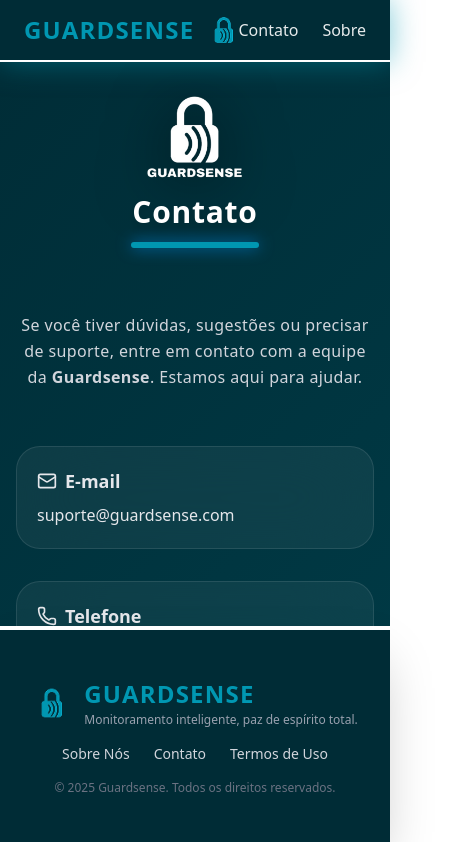
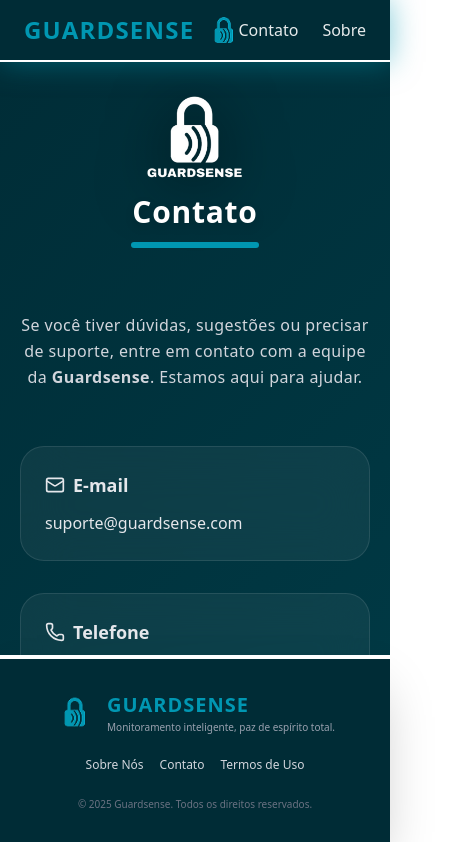
Before and after one commit to HickSouldrow/GUARDSENSE-WEB, a React (Vite) app: page /Contato in a window 390 px wide. Shown: the top 842 px of the page, 454 px wide, since content can reach past the window. Built offline with nearby package versions, Linux system fonts and the light colour scheme.

Commit message:
chore: footer and mobile changes

```diff
--- a/src/components/Principal/Rodape/Rodape.jsx
+++ b/src/components/Principal/Rodape/Rodape.jsx
@@ -1,8 +1,6 @@
 // src/components/Rodape/Rodape.jsx
 import React, { useState, useEffect } from 'react';
 import { Link } from 'react-router-dom';
-
-// Import correto da imagem em src/assets
 import LOGO_WHITE from '../../../assets/Guardsense.png';
 
 const Rodape = () => {
@@ -19,23 +17,38 @@ const Rodape = () => {
 
     window.addEventListener('scroll', handleScroll);
     handleScroll();
-
     return () => window.removeEventListener('scroll', handleScroll);
   }, []);
+
+  // 👉 Adiciona espaço extra quando o rodapé sobe
+  useEffect(() => {
+    const body = document.body;
+    if (!isAtBottom) {
+      body.style.paddingBottom = "120px"; // altura do rodapé + respiro
+    } else {
+      body.style.paddingBottom = "0px";
+    }
+
+    return () => {
+      body.style.paddingBottom = "0px";
+    };
+  }, [isAtBottom]);
 
   return (
     <>
       <footer
         className={`fixed bottom-0 left-0 right-0 z-40 bg-guardsense-darker-blue shadow-2xl
-                    transition-transform duration-300 ${
-                      isAtBottom ? 'translate-y-0' : 'translate-y-full'
-                    }`}
+          transition-transform duration-300
+          ${isAtBottom ? 'translate-y-0' : 'translate-y-full'}
+        `}
       >
-        <div className="flex flex-col md:flex-row items-center justify-between px-8 py-12 border-t-4 border-guardsense-button/70">
+        <div className="flex flex-col md:flex-row items-center justify-between
+                        w-full px-6 md:px-10 py-8 md:py-12
+                        border-t-4 border-guardsense-button/70">
 
-          {/* Logo */}
-          <Link to="/">
-            <div className="flex items-center space-x-3 mb-4 md:mb-0">
+          {/* LOGO */}
+          <Link to="/" className="mb-6 md:mb-0">
+            <div className="flex items-center space-x-3">
               <img
                 src={LOGO_WHITE}
                 alt="Guardsense Logo"
@@ -43,18 +56,21 @@ const Rodape = () => {
               />
 
               <div className="flex flex-col leading-tight">
-                <span className="text-guardsense-button font-extrabold text-2xl tracking-wider">
+                <span className="text-guardsense-button font-extrabold text-xl md:text-2xl tracking-wider">
                   GUARDSENSE
                 </span>
-                <span className="text-gray-400 text-xs mt-0.5">
+                <span className="text-gray-400 text-[10px] md:text-xs mt-0.5">
                   Monitoramento inteligente, paz de espírito total.
                 </span>
               </div>
             </div>
           </Link>
 
-          {/* Links */}
-          <div className="flex items-center space-x-6 text-sm mb-4 md:mb-0">
+          {/* LINKS */}
+          <div className="flex flex-wrap items-center justify-center
+                          gap-4 md:gap-6
+                          text-xs sm:text-sm mb-6 md:mb-0">
+
             <Link to="/SobreNos" className="text-gray-300 hover:text-guardsense-button transition transform hover:scale-105">
               Sobre Nós
             </Link>
@@ -68,17 +84,18 @@ const Rodape = () => {
             </Link>
           </div>
 
-          <div className="text-gray-500 text-xs text-center md:text-right">
+          {/* COPYRIGHT */}
+          <div className="text-gray-500 text-[10px] sm:text-xs text-center md:text-right">
             © {new Date().getFullYear()} Guardsense. Todos os direitos reservados.
           </div>
         </div>
       </footer>
 
-      {/* Borda superior */}
+      {/* BORDA SUPERIOR */}
       <div
-        className={`fixed bottom-0 left-0 right-0 h-1 bg-guardsense-button z-30 transition-opacity duration-300 ${
-          isAtBottom ? 'opacity-0' : 'opacity-100'
-        }`}
+        className={`fixed bottom-0 left-0 right-0 h-1 bg-white z-30 transition-opacity duration-300
+          ${isAtBottom ? 'opacity-0' : 'opacity-100'}
+        `}
       />
     </>
   );
--- a/src/pages/Contato/Contato.jsx
+++ b/src/pages/Contato/Contato.jsx
@@ -1,7 +1,6 @@
 import React from "react";
 import { Mail, Phone, Instagram, Facebook, Twitter, LifeBuoy } from "lucide-react";
 import { useInView } from "react-intersection-observer";
-
 import LOGO from "../../assets/logo-1.png";
 
 const Contato = () => {
@@ -9,17 +8,17 @@ const Contato = () => {
   const { ref: refConteudo, inView: conteudoVisivel } = useInView({ triggerOnce: true, threshold: 0.2 });
 
   return (
-    <div className="min-h-screen gs-gradient-dark text-white px-4 sm:px-6 pt-24 pb-28 relative">
+    <div className="min-h-screen gs-gradient-dark text-white px-5 sm:px-6 md:px-10 pt-24 pb-60 relative overflow-hidden">
 
       {/* EFEITOS DE LUZ */}
-      <div className="absolute -top-16 -right-16 w-56 sm:w-72 h-56 sm:h-72 bg-guardsense-blue-light/20 blur-3xl rounded-full opacity-40 animate-pulse"></div>
-      <div className="absolute bottom-0 left-0 w-48 sm:w-64 h-48 sm:h-64 bg-guardsense-blue-light/20 blur-3xl rounded-full opacity-30 animate-pulse"></div>
+      <div className="absolute -top-20 -right-20 w-72 h-72 bg-guardsense-blue-light/25 blur-[85px] rounded-full opacity-40"></div>
+      <div className="absolute bottom-0 left-0 w-64 h-64 bg-guardsense-blue-light/20 blur-[100px] rounded-full opacity-30"></div>
 
       {/* TOPO */}
       <div
         ref={refTopo}
         className={`
-          flex flex-col items-center justify-center text-center
+          flex flex-col items-center text-center
           transition-all duration-700
           ${topoVisivel ? "opacity-100 translate-y-0" : "opacity-0 translate-y-10"}
         `}
@@ -27,91 +26,76 @@ const Contato = () => {
         <img
           src={LOGO}
           alt="Guardsense"
-          className="w-24 sm:w-28 drop-shadow-[0_5px_30px_rgba(0,0,0,0.6)] mb-4"
+          className="w-24 sm:w-28 md:w-32 drop-shadow-[0_5px_30px_rgba(0,0,0,0.6)] mb-4"
         />
 
         <h1 className="text-3xl sm:text-4xl md:text-5xl font-extrabold text-guardsense-blue-light tracking-wide drop-shadow-lg">
           Contato
         </h1>
 
-        <div className="w-32 sm:w-48 h-1.5 bg-guardsense-blue-light mt-3 rounded-full shadow-[0_0_15px_rgba(0,150,255,0.7)]" />
+        <div className="w-32 sm:w-48 h-1.5 bg-guardsense-blue-light mt-3 rounded-full"></div>
       </div>
 
       {/* CONTEÚDO */}
       <section
         ref={refConteudo}
         className={`
-          max-w-4xl mx-auto mt-16 sm:mt-20 space-y-14 sm:space-y-16 text-gray-200 text-sm sm:text-base leading-relaxed
+          max-w-5xl mx-auto mt-16 sm:mt-20 space-y-14
+          text-gray-200 text-sm sm:text-base leading-relaxed
           transition-all duration-700
           ${conteudoVisivel ? "opacity-100 translate-y-0" : "opacity-0 translate-y-10"}
         `}
       >
-        <p className="text-gray-300 text-center sm:text-left text-base sm:text-lg leading-relaxed tracking-wide">
+        <p className="text-gray-300 text-center text-base sm:text-lg max-w-3xl mx-auto leading-relaxed tracking-wide">
           Se você tiver dúvidas, sugestões ou precisar de suporte, entre em contato com a equipe
           da <strong className="text-guardsense-blue-light">Guardsense</strong>. Estamos aqui para ajudar.
         </p>
 
         {/* CARDS */}
-        <div className="grid grid-cols-1 md:grid-cols-2 gap-8 sm:gap-10 mt-4">
+        <div className="grid grid-cols-1 md:grid-cols-2 gap-8 sm:gap-10">
 
           {/* EMAIL */}
-          <div className="
-            rounded-3xl p-5 sm:p-6 bg-white/5 border border-white/10 backdrop-blur-2xl
-            hover:bg-white/10 hover:shadow-[0_0_25px_rgba(0,150,255,0.25)]
-            transition-all duration-300 group
-          ">
-            <h3 className="text-lg sm:text-xl font-semibold text-guardsense-blue-light mb-2 flex items-center gap-2">
-              <Mail size={20} className="group-hover:scale-110 transition" /> E-mail
-            </h3>
-
-            <a
-              href="mailto:suporte@guardsense.com"
-              className="text-guardsense-blue-light hover:underline text-base sm:text-lg break-all"
-            >
-              suporte@guardsense.com
-            </a>
-          </div>
+          <CardContato
+            icon={<Mail size={20} />}
+            titulo="E-mail"
+            conteudo={
+              <a href="mailto:suporte.guardsense@gmail.com"
+                 className="text-guardsense-blue-light hover:underline text-base sm:text-lg break-all">
+                suporte@guardsense.com
+              </a>
+            }
+          />
 
           {/* TELEFONE */}
-          <div className="
-            rounded-3xl p-5 sm:p-6 bg-white/5 border border-white/10 backdrop-blur-2xl
-            hover:bg-white/10 hover:shadow-[0_0_25px_rgba(0,150,255,0.25)]
-            transition-all duration-300 group
-          ">
-            <h3 className="text-lg sm:text-xl font-semibold text-guardsense-blue-light mb-2 flex items-center gap-2">
-              <Phone size={20} className="group-hover:scale-110 transition" /> Telefone
-            </h3>
-
-            <p className="text-base sm:text-lg">(11) 98491-2520</p>
-
-            <p className="text-gray-400 text-xs sm:text-sm mt-1">
-              Seg–Sex, das 9h às 18h.
-            </p>
-          </div>
+          <CardContato
+            icon={<Phone size={20} />}
+            titulo="Telefone"
+            conteudo={
+              <>
+                <p className="text-base sm:text-lg">(11) 98491-2520</p>
+                <p className="text-gray-400 text-xs sm:text-sm mt-1">Seg–Sex, 9h às 18h</p>
+              </>
+            }
+          />
 
           {/* CENTRAL DE AJUDA */}
-          <div className="
-            md:col-span-2 rounded-3xl p-6 sm:p-8 bg-white/5 border border-white/10 backdrop-blur-2xl
-            hover:bg-white/10 hover:shadow-[0_0_25px_rgba(0,150,255,0.25)]
-            transition-all duration-300 group
-          ">
-            <h3 className="text-lg sm:text-xl font-semibold text-guardsense-blue-light mb-3 flex items-center gap-2">
-              <LifeBuoy size={20} className="group-hover:scale-110 transition" /> Central de Ajuda
-            </h3>
-
-            <a
-              href=""
-              target="_blank"
-              className="text-guardsense-blue-light hover:underline text-base sm:text-lg break-all"
-            >
-              www.guardsense.com/help
-            </a>
+          <div className="md:col-span-2">
+            <CardContato
+              icon={<LifeBuoy size={20} />}
+              titulo="Central de Ajuda"
+              conteudo={
+                <a href="#" className="text-guardsense-blue-light hover:underline text-base sm:text-lg break-all">
+                  www.guardsense.com/help
+                </a>
+              }
+              large
+            />
           </div>
 
         </div>
 
         {/* REDES SOCIAIS */}
-        <div className="text-center mt-10 sm:mt-16">
+        <div className="text-center mt-14 sm:mt-16">
           <h2 className="text-xl sm:text-2xl font-semibold text-guardsense-blue-light mb-3 sm:mb-4">
             Redes Sociais
           </h2>
@@ -120,33 +104,46 @@ const Contato = () => {
             Fique por dentro de novidades e atualizações.
           </p>
 
-          <div className="flex flex-wrap justify-center gap-8 sm:gap-14 text-guardsense-blue-light text-sm sm:text-lg">
+          <div className="flex flex-wrap justify-center gap-10 sm:gap-14 text-guardsense-blue-light text-sm sm:text-lg">
 
-            <a className="group hover:text-white transition flex flex-col items-center" href="#">
-              <Facebook className="mb-1 group-hover:scale-110 transition" />
-              Facebook
-            </a>
-
-            <a className="group hover:text-white transition flex flex-col items-center" href="#">
-              <Twitter className="mb-1 group-hover:scale-110 transition" />
-              Twitter
-            </a>
-
-            <a className="group hover:text-white transition flex flex-col items-center" href="#">
-              <Instagram className="mb-1 group-hover:scale-110 transition" />
-              Instagram
-            </a>
+            <IconSocial nome="Facebook" Icon={Facebook} />
+            <IconSocial nome="Twitter" Icon={Twitter} />
+            <IconSocial nome="Instagram" Icon={Instagram} />
 
           </div>
         </div>
-
-        <p className="text-gray-400 text-center mt-10 sm:mt-14 text-base sm:text-lg">
-
-        </p>
-
       </section>
     </div>
   );
 };
 
+// COMPONENTE CARD (mais bonito, responsivo e consistente com SobreNos)
+const CardContato = ({ icon, titulo, conteudo, large = false }) => {
+  return (
+    <div
+      className={`
+        rounded-3xl p-6 sm:p-7 md:p-8
+        bg-white/5 border border-white/10 backdrop-blur-xl
+        hover:bg-white/10 hover:shadow-[0_0_25px_rgba(0,150,255,0.25)]
+        transition-all duration-300 group
+        ${large ? "md:col-span-2" : ""}
+      `}
+    >
+      <h3 className="text-lg sm:text-xl font-semibold text-guardsense-blue-light mb-3 flex items-center gap-2">
+        <span className="group-hover:scale-110 transition">{icon}</span> {titulo}
+      </h3>
+
+      {conteudo}
+    </div>
+  );
+};
+
+// COMPONENTE SOCIAL
+const IconSocial = ({ nome, Icon }) => (
+  <a className="group hover:text-white transition flex flex-col items-center" href="#">
+    <Icon className="mb-1 group-hover:scale-110 transition" />
+    {nome}
+  </a>
+);
+
 export { Contato };
--- a/src/pages/SobreNos/SobreNos.jsx
+++ b/src/pages/SobreNos/SobreNos.jsx
@@ -85,7 +85,7 @@ const SobreNos = () => {
   const { ref: refEquipe, visivel: visivelEquipe } = useFadeOnView();
 
   return (
-    <div className="min-h-screen text-white px-4 py-16 sm:py-20 gs-gradient-dark bg-luzes-diagonal">
+    <div className="min-h-screen text-white px-4 pb-40 py-16 sm:py-20 gs-gradient-dark bg-luzes-diagonal">
 
       <main className="max-w-6xl mx-auto text-center">
 
```
